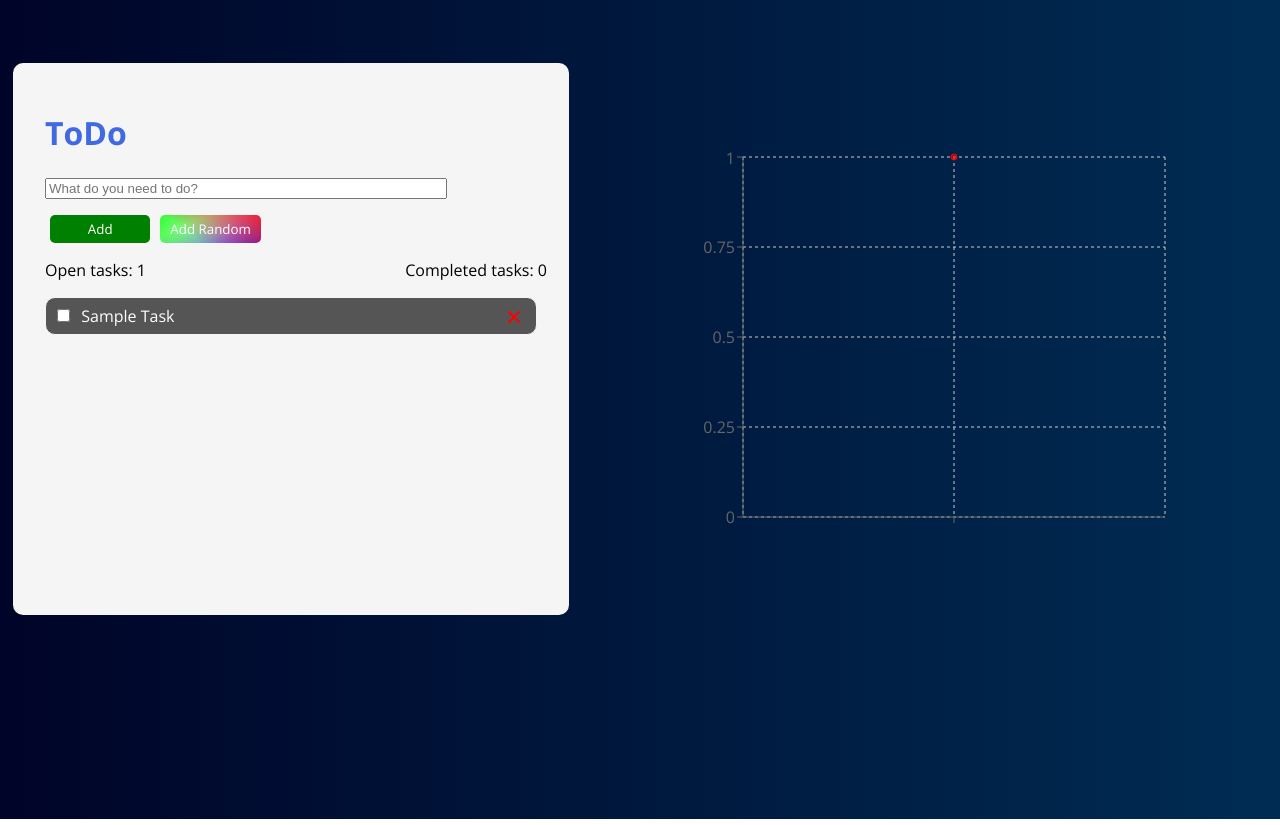
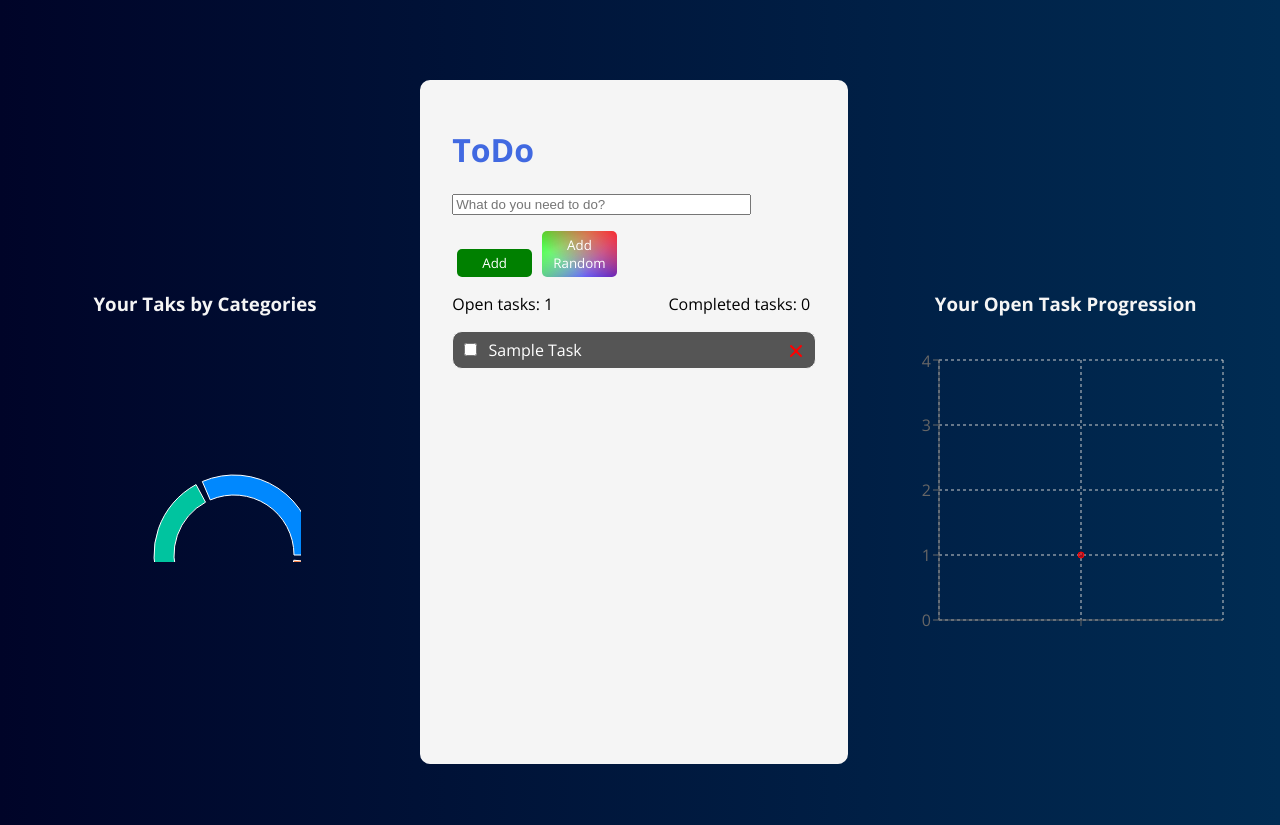
Before and after one commit to TimS27/react_todo_app, a React (Create React App) app: page / in a window 1280 px wide. Built offline with nearby package versions, Linux system fonts and the light colour scheme.

Commit message:
fixed area chart coloring, added pie chart

```diff
--- a/src/App.js
+++ b/src/App.js
@@ -1,7 +1,9 @@
 import "./App";
-import Example from "./features/charts/chartCounter.js";
+import ChartCounter from "./features/charts/chartCounter.js";
+import ChartCategories from "./features/charts/chartCategories";
 import { Todo } from "./features/todos/Todo";
 import { useSelector } from "react-redux";
+import "./features/charts/chartCategories.scss";
 
 function App() {
   const cumulatedCounter = useSelector((state) => state.todo.cumulatedCounter);
@@ -12,13 +14,20 @@ function App() {
         <tbody>
           <tr>
             <td>
+              <div className='chartCategories'>
+                <h3>Your Taks by Categories</h3>
+                <ChartCategories />
+              </div>
+            </td>
+            <td>
               <div className='App'>
                 <Todo />
               </div>
             </td>
             <td>
               <div className='chartCounter'>
-                <Example data={cumulatedCounter} />
+                <h3>Your Open Task Progression</h3>
+                <ChartCounter data={cumulatedCounter} />
               </div>
             </td>
           </tr>
--- a/src/App.scss
+++ b/src/App.scss
@@ -17,9 +17,13 @@ table {
   height: 80%;
 }
 
+td {
+  height: 100vh;
+}
+
 div.App {
   height: 80%;
-  width: 40vw;
+  width: 30vw;
   padding: 20px;
   border: 2px solid whitesmoke;
   border-radius: 10px;
@@ -28,10 +32,28 @@ div.App {
   display: flex;
 }
 
+div.chartCategories {
+  height: 300px;
+  width: 30vw;
+  margin: 0;
+  display: flex;
+  flex-direction: column;
+  justify-content: flex-start;
+  align-items: center;
+}
+
 div.chartCounter {
-  height: 50vh;
-  width: 40vw;
+  height: 300px;
+  width: 30vw;
   margin: 0;
+  display: flex;
+  flex-wrap: wrap;
+  justify-content: center;
+}
+
+h3 {
+  color: whitesmoke;
+  font-family: $standard-font;
 }
 
 .invisible {
--- /dev/null
+++ b/src/features/charts/chartCategories.js
@@ -0,0 +1,36 @@
+import React, { PureComponent } from "react";
+import { PieChart, Pie, Sector, Cell, ResponsiveContainer } from "recharts";
+import "./chartCategories.scss";
+
+const data = [
+  { name: "Group A", value: 400 },
+  { name: "Group B", value: 300 },
+  { name: "Group C", value: 300 },
+  { name: "Group D", value: 200 },
+];
+const COLORS = ["#0088FE", "#00C49F", "#FFBB28", "#FF8042"];
+
+export default class ChartCategories extends PureComponent {
+  render() {
+    return (
+      <ResponsiveContainer width='50%' height='100%'>
+        <PieChart onMouseEnter={this.onPieEnter}>
+          <Pie
+            data={data}
+            cx={120}
+            cy={200}
+            innerRadius={60}
+            outerRadius={80}
+            fill='#8884d8'
+            paddingAngle={5}
+            dataKey='value'
+          >
+            {data.map((entry, index) => (
+              <Cell key={`cell-${index}`} fill={COLORS[index % COLORS.length]} />
+            ))}
+          </Pie>
+        </PieChart>
+      </ResponsiveContainer>
+    );
+  }
+}
--- /dev/null
+++ b/src/features/charts/chartCategories.scss
@@ -0,0 +1,18 @@
+/*.recharts-surface {
+  display: flex;
+  justify-content: center;
+  align-items: center;
+}
+*/
+
+.recharts-wrapper {
+  margin: 0 auto;
+}
+
+/*
+.responsiveContainer {
+  display: flex;
+  justify-content: center;
+  align-items: center;
+}
+*/
--- a/src/features/charts/chartCounter.js
+++ b/src/features/charts/chartCounter.js
@@ -9,15 +9,16 @@ import {
   ResponsiveContainer,
 } from "recharts";
 
-export default class Example extends PureComponent {
+export default class ChartCounter extends PureComponent {
   constructor(props) {
     super(props);
   }
 
   render() {
+    //######calculate color breaks######
     const upDown = [];
     const percentages = [{ value: 0, color: "red" }];
-    const percentagesForHardBreaks = [];
+    //const percentagesForHardBreaks = [];
     var colorChange = true;
 
     for (let i = 0; i < this.props.data.length; i++) {
@@ -27,11 +28,11 @@ export default class Example extends PureComponent {
     for (let i = 0; i < upDown.length; i++) {
       if (upDown[i] !== upDown[i - 1] && i !== 0) {
         if (colorChange === true) {
-          percentages.push({ value: i / upDown.length, color: "red" });
-          percentages.push({ value: i / upDown.length, color: "green" });
+          percentages.push({ value: (i - 1) / (upDown.length - 1), color: "red" });
+          percentages.push({ value: (i - 1) / (upDown.length - 1), color: "green" });
         } else {
-          percentages.push({ value: i / upDown.length, color: "green" });
-          percentages.push({ value: i / upDown.length, color: "red" });
+          percentages.push({ value: (i - 1) / (upDown.length - 1), color: "green" });
+          percentages.push({ value: (i - 1) / (upDown.length - 1), color: "red" });
         }
         if (colorChange === true) {
           colorChange = false;
@@ -41,6 +42,7 @@ export default class Example extends PureComponent {
       }
     }
 
+    /*
     for (let i = 0; i < percentages.length; i++) {
       if (i % 2 !== 0) {
         percentagesForHardBreaks.push(percentages[i] - percentages[i - 1]);
@@ -48,14 +50,19 @@ export default class Example extends PureComponent {
         percentagesForHardBreaks.push(percentages[i]);
       }
     }
+    */
 
-    const breaks = percentages.map((percentage, index) => (
+    const breaks = percentages.map((percentage, index) => [
+      //String(percentage.value * 100) + "%",
+      //percentage.color,
       <stop
         key={index}
         offset={String(String(percentage.value * 100) + "%")}
         stopColor={percentage.color}
-      />
-    ));
+      />,
+    ]);
+
+    //#################################
 
     console.log("UpDown: " + upDown);
     console.log("Percentages: " + percentages);
@@ -94,7 +101,7 @@ export default class Example extends PureComponent {
 
           <CartesianGrid strokeDasharray='3 3' />
           <XAxis dataKey='up' />
-          <YAxis />
+          <YAxis allowDecimals={false} />
           <Area
             dot={false}
             activeDot={false}
--- a/src/features/todos/Counter.scss
+++ b/src/features/todos/Counter.scss
@@ -9,4 +9,5 @@ div {
 
 span.completed {
   float: right;
+  margin-right: 16px;
 }
--- a/src/features/todos/todoSlice.js
+++ b/src/features/todos/todoSlice.js
@@ -113,9 +113,21 @@ export const todoSlice = createSlice({
       if (state.todos[ids.indexOf(id.payload)].status === true) {
         state.counter.open--;
         state.counter.completed++;
+
+        state.cumulatedCounter.push({
+          cumulatedCount:
+            state.cumulatedCounter[state.cumulatedCounter.length - 1].cumulatedCount + 1,
+          up: false,
+        });
       } else {
         state.counter.open++;
         state.counter.completed--;
+
+        state.cumulatedCounter.push({
+          cumulatedCount:
+            state.cumulatedCounter[state.cumulatedCounter.length - 1].cumulatedCount - 1,
+          up: false,
+        });
       }
     },
   },
```
